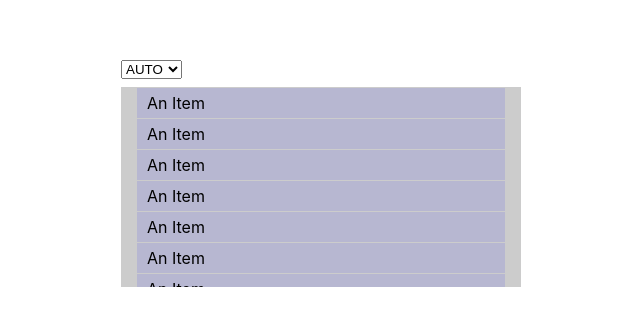
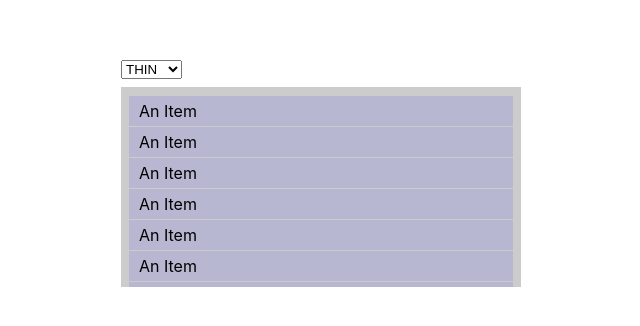
Before and after one commit to amadeus/experiment-cross-platform-scrollers, a React (Create React App) app: page / in a window 1280 px wide. Shown: the part 228-554 px from the top of the page, without its empty margins (319-959 px from the left). Built offline with nearby package versions, Linux system fonts and the light colour scheme.

Commit message:
Thin should be default

```diff
--- a/src/App.js
+++ b/src/App.js
@@ -16,7 +16,7 @@ import styles from './App.module.css';
 
 export default () => {
   const ref = useRef(null);
-  const [size, setSize] = useState(ScrollbarSizes.AUTO);
+  const [size, setSize] = useState(ScrollbarSizes.THIN);
 
   useEffect(() => {
     const {current} = ref;
```
